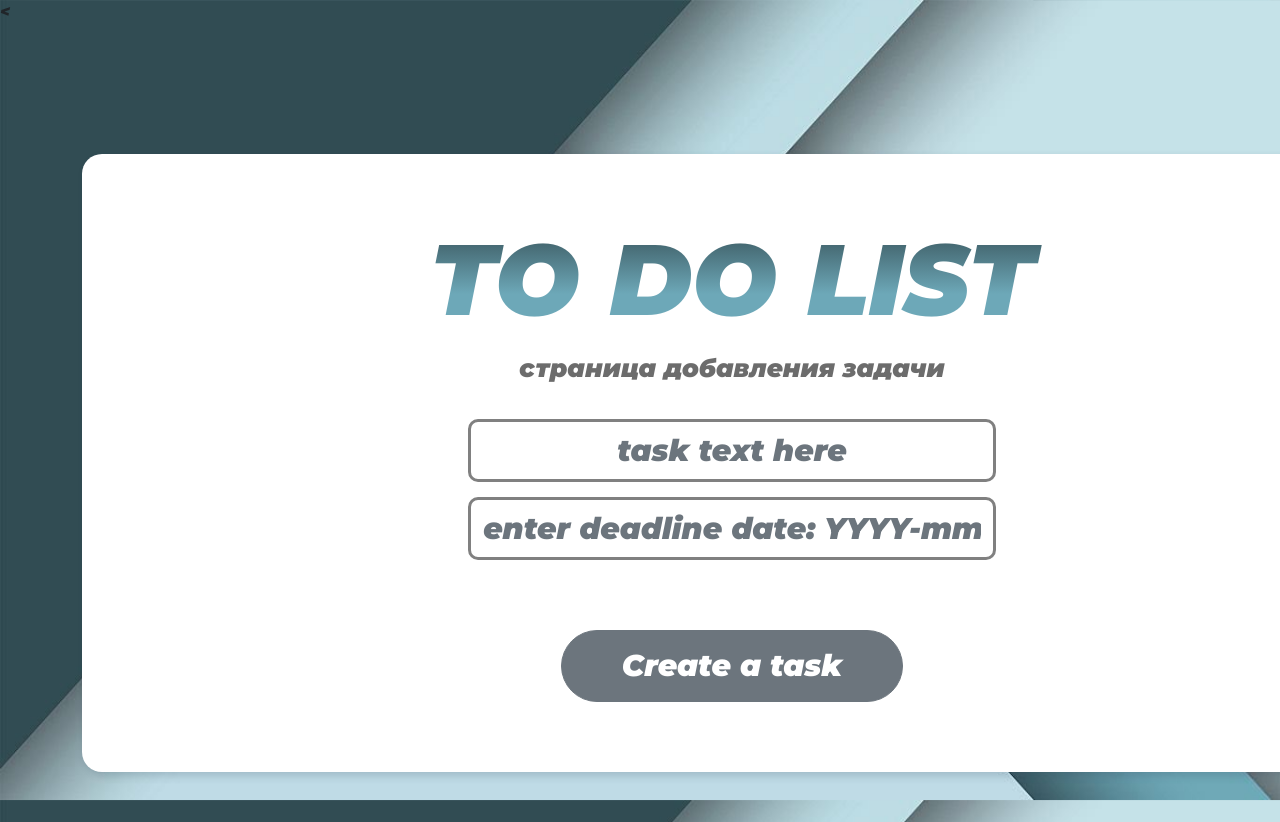
After one commit to asmossunov/53_Homework_Anton_Mosunov, a Django app: page /add_task/ in a window 1280 px wide; the page is wider, and only the part inside the window is pictured. The commit adds this page. Run offline with Django 3.2, Linux system fonts and the light colour scheme.

Commit message:
Маршрутизация страниц и обработка функций рендера страниц. Создание страницы для добавления задачи
Реформатирована маршрутизация главной страницы, создана страница add_task.html
Настроена маршрутизация и функция вывода на клиент. Подкорректирован файл стилей.

```diff
--- a/to_do_list/core/urls.py
+++ b/to_do_list/core/urls.py
@@ -6,4 +6,5 @@ from django.urls import path, include
 urlpatterns = [
     path('admin/', admin.site.urls),
     path('', include('to_do.urls')),
+    path('add_task/', include('to_do.urls')),
 ] + static(settings.STATIC_URL, document_root=settings.STATIC_ROOT)
--- a/to_do_list/static/styles/main.css
+++ b/to_do_list/static/styles/main.css
@@ -44,7 +44,7 @@
 }
 
 .form-control{
-    border: 6px solid orange;
+    border: 3px solid grey;
     text-align: center;
     color: grey;
     margin-top: 15px;
@@ -54,8 +54,8 @@
 
 .btn{
     font-size: 30px;
-    margin-top: 20px;
-    margin-bottom: 30px;
+    margin-top: 70px;
+    margin-bottom: 70px;
     padding: 0.8rem 3.75rem;
     border-radius: 2.25rem;
 }
--- /dev/null
+++ b/to_do_list/to_do/templates/add_task.html
@@ -0,0 +1,50 @@
+<!DOCTYPE html>
+<html lang="en">
+<head>
+    {% load static %}
+    <meta charset="UTF-8">
+    <link rel="preconnect" href="https://fonts.googleapis.com">
+    <link rel="preconnect" href="https://fonts.gstatic.com" crossorigin>
+    <<link rel="preconnect" href="https://fonts.googleapis.com">
+<link rel="preconnect" href="https://fonts.gstatic.com" crossorigin>
+<link href="https://fonts.googleapis.com/css2?family=Montserrat:ital,wght@1,900&display=swap" rel="stylesheet">
+    <link href="https://cdn.jsdelivr.net/npm/bootstrap@5.1.3/dist/css/bootstrap.min.css" rel="stylesheet" integrity="sha384-1BmE4kWBq78iYhFldvKuhfTAU6auU8tT94WrHftjDbrCEXSU1oBoqyl2QvZ6jIW3" crossorigin="anonymous">
+    <link rel="stylesheet" href="{% static "styles/main.css" %}">
+    <title>To Do List</title>
+</head>
+<body>
+    <div class="container">
+        <div class="box">
+
+            <div class="head_text heading text-center">
+                <p class="main-title-home">TO DO LIST</p>
+                <p class="about-game">страница добавления задачи</p>
+            </div>
+
+
+           <form action="/" method="POST">
+                {% csrf_token%}
+                <div class="row text justify-content-center">
+                    <div class="col-5">
+                         <input name="task_text" class="form-control id="task_text" placeholder="task text here">
+                    </div>
+                </div>
+
+               <div class="row text justify-content-center">
+                    <div class="col-5">
+                         <input name="deadline" class="form-control id="deadline" placeholder="enter deadline date: YYYY-mm-dd">
+                    </div>
+                </div>
+
+                <div class="row justify-content-center">
+                    <div class="col-10 text-center">
+                        <button type="submit" class="btn btn-secondary btn-block">Create a task</button>
+                    </div>
+                </div>
+            </form>
+        </div>
+
+    </div>
+
+</body>
+</html>
--- a/to_do_list/to_do/urls.py
+++ b/to_do_list/to_do/urls.py
@@ -1,10 +1,11 @@
 from django.contrib import admin
 from django.urls import path
 
-from to_do.views.tasks import index_view
+from to_do.views.tasks import index_view, add_task_view
 
 
 urlpatterns = [
     path('admin/', admin.site.urls),
-    path('', index_view)
+    path('', index_view),
+    path('add_task/', add_task_view)
 ]
--- a/to_do_list/to_do/views/tasks.py
+++ b/to_do_list/to_do/views/tasks.py
@@ -4,6 +4,25 @@ from to_do.models import Task
 
 
 def index_view(request):
+    if request.method == 'GET':
+        tasks = Task.objects.all()
+        context = {
+            'tasks': tasks,
+        }
+        return render(request, 'index.html', context)
+    else:
+        return added_task_prepare(request)
+
+
+def add_task_view(request):
+    return render(request, 'add_task.html')
+
+
+def added_task_prepare(request):
+    task = Task.objects.create(
+        task_text=request.POST.get("task_text"),
+        deadline=request.POST.get("deadline")
+    )
     tasks = Task.objects.all()
     context = {
         'tasks': tasks,
```
Also changed, not shown: to_do_list/to_do/templates/index.html (+7 -0 lines).
